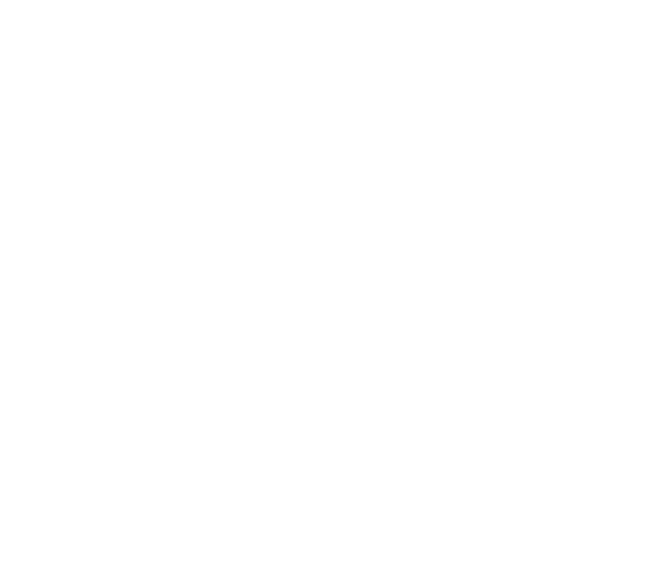
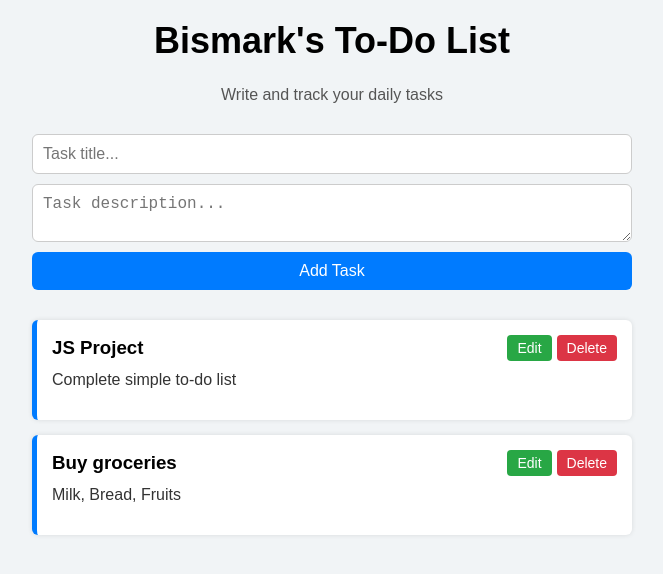
Before and after one commit to Cherubismark/to-do-Listjs, a plain HTML site: page index.html in a window 1280 px wide. Shown: the whole page, without its empty margins (308-971 px from the left). Drawn offline with Linux system fonts and the light colour scheme.

Commit message:
adding features like deleting tasks,add & view

```diff
--- a/index.html
+++ b/index.html
@@ -7,6 +7,18 @@
     <link rel="stylesheet" href="style.css">
 </head>
 <body>
+     <h1 class="title">Bismark's To-Do List</h1>
+  <p class="subtitle">Write and track your daily tasks</p>
+
+  <div class="form-section">
+    <form id="taskForm">
+      <input type="text" id="taskTitle" placeholder="Task title..." />
+      <textarea id="taskDesc" placeholder="Task description..."></textarea>
+      <button type="submit">Add Task</button>
+    </form>
+  </div>
+
+  <div class="task-list" id="taskList"></div>
 
 
 
--- a/script.js
+++ b/script.js
@@ -0,0 +1,89 @@
+
+let tasks = [
+  {
+    id: 0,
+    title: 'JS Project',
+    description: 'Complete simple to-do list'
+  },
+  {
+    id: 1,
+    title: 'Buy groceries',
+    description: 'Milk, Bread, Fruits'
+  }
+];
+
+document.getElementById("taskForm").addEventListener("submit", function(e) {
+  e.preventDefault();
+
+  const title = document.getElementById("taskTitle").value.trim();
+  const desc = document.getElementById("taskDesc").value.trim();
+
+  if (!title || !desc) {
+    alert("Both title and description are required!");
+    return;
+  }
+
+  const newTask = {
+    id: tasks.length,
+    title: title,
+    description: desc
+  };
+
+  tasks.push(newTask);
+  document.getElementById("taskTitle").value = "";
+  document.getElementById("taskDesc").value = "";
+
+  displayTasks();
+});
+
+function deleteTask(id) {
+  tasks = tasks.filter(task => task.id !== id);
+  displayTasks();
+}
+
+function displayTasks() {
+  const container = document.getElementById("taskList");
+  container.innerHTML = "";
+
+  tasks.forEach(task => {
+    const card = document.createElement("div");
+    card.className = "task-card";
+
+    const header = document.createElement("div");
+    header.className = "task-header";
+
+    const title = document.createElement("h3");
+    title.textContent = task.title;
+
+    const buttons = document.createElement("div");
+    buttons.className = "task-buttons";
+
+    const deleteBtn = document.createElement("button");
+    deleteBtn.textContent = "Delete";
+    deleteBtn.className = "delete-btn";
+    deleteBtn.addEventListener("click", () => deleteTask(task.id));
+
+    const editBtn = document.createElement("button");
+    editBtn.textContent = "Edit";
+    editBtn.className = "edit-btn";
+    // You can implement edit later
+    // editBtn.addEventListener("click", () => ...);
+
+    buttons.appendChild(editBtn);
+    buttons.appendChild(deleteBtn);
+
+    header.appendChild(title);
+    header.appendChild(buttons);
+
+    const desc = document.createElement("p");
+    desc.className = "task-desc";
+    desc.textContent = task.description;
+
+    card.appendChild(header);
+    card.appendChild(desc);
+
+    container.appendChild(card);
+  });
+}
+
+displayTasks();
--- a/style.css
+++ b/style.css
@@ -0,0 +1,104 @@
+
+body {
+  font-family: Arial, sans-serif;
+  background-color: #f1f4f6;
+  margin: 0;
+  padding: 0;
+}
+
+.title {
+  text-align: center;
+  font-size: 36px;
+  margin-top: 20px;
+}
+
+.subtitle {
+  text-align: center;
+  margin-bottom: 30px;
+  color: #555;
+}
+
+.form-section {
+  width: 90%;
+  max-width: 600px;
+  margin: auto;
+}
+
+form {
+  display: flex;
+  flex-direction: column;
+  gap: 10px;
+}
+
+input, textarea {
+  padding: 10px;
+  font-size: 16px;
+  border: 1px solid #ccc;
+  border-radius: 6px;
+}
+
+button {
+  background-color: #007bff;
+  color: white;
+  padding: 10px;
+  font-size: 16px;
+  border: none;
+  border-radius: 6px;
+  cursor: pointer;
+}
+
+button:hover {
+  background-color: #0056b3;
+}
+
+.task-list {
+  margin: 30px auto;
+  max-width: 600px;
+}
+
+.task-card {
+  background-color: white;
+  border-left: 5px solid #007bff;
+  padding: 15px;
+  margin-bottom: 15px;
+  border-radius: 6px;
+  box-shadow: 0 0 5px rgba(0,0,0,0.1);
+}
+
+.task-header {
+  display: flex;
+  justify-content: space-between;
+  align-items: center;
+}
+
+.task-header h3 {
+  margin: 0;
+}
+
+.task-buttons {
+  display: flex;
+  gap: 5px;
+}
+
+.task-buttons button {
+  padding: 5px 10px;
+  font-size: 14px;
+  border-radius: 4px;
+  border: none;
+  cursor: pointer;
+}
+
+.delete-btn {
+  background-color: #dc3545;
+  color: white;
+}
+
+.edit-btn {
+  background-color: #28a745;
+  color: white;
+}
+
+.task-desc {
+  margin-top: 10px;
+  color: #333;
+}
```
Also changed, not shown: images/toList1.png (added), 1 other file.
